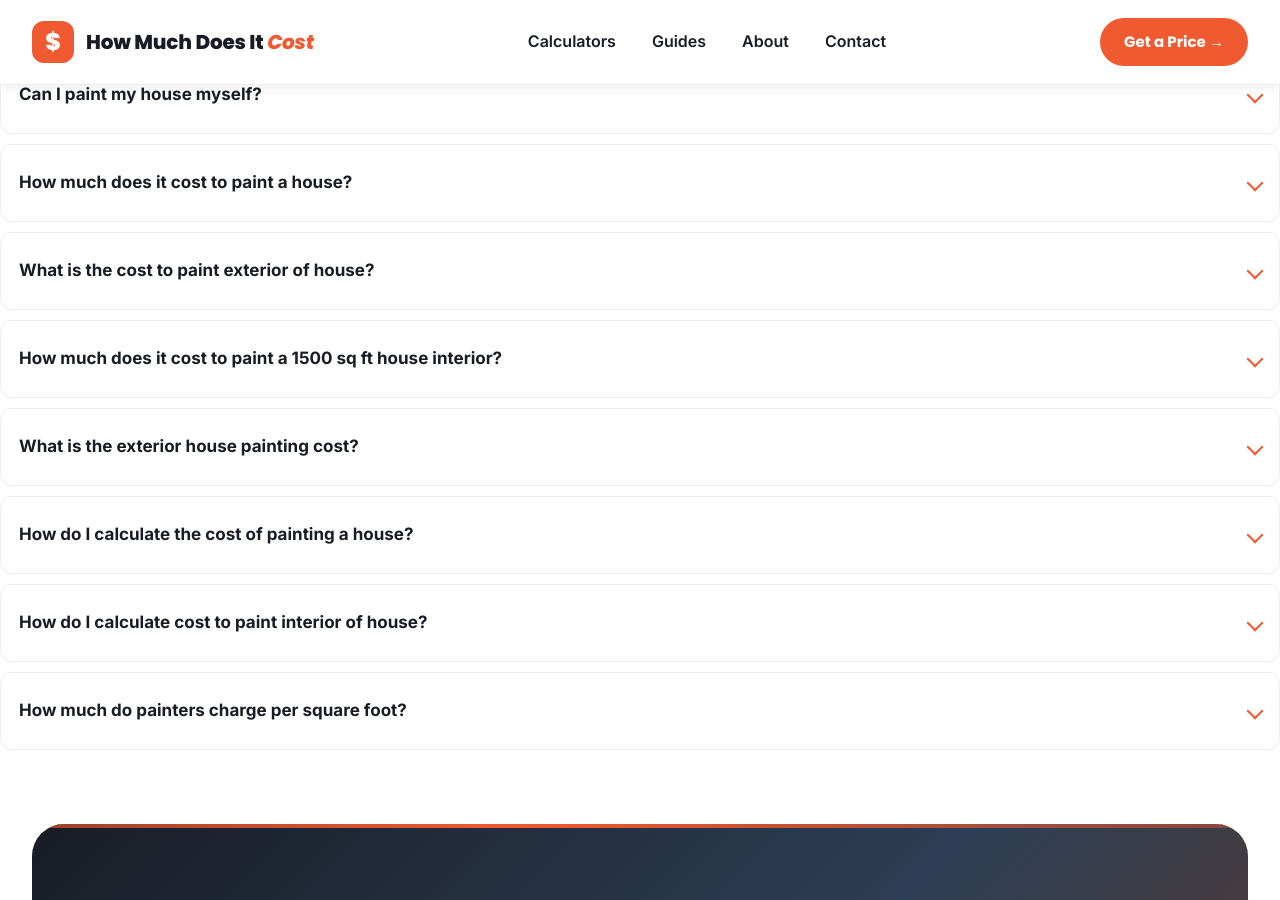
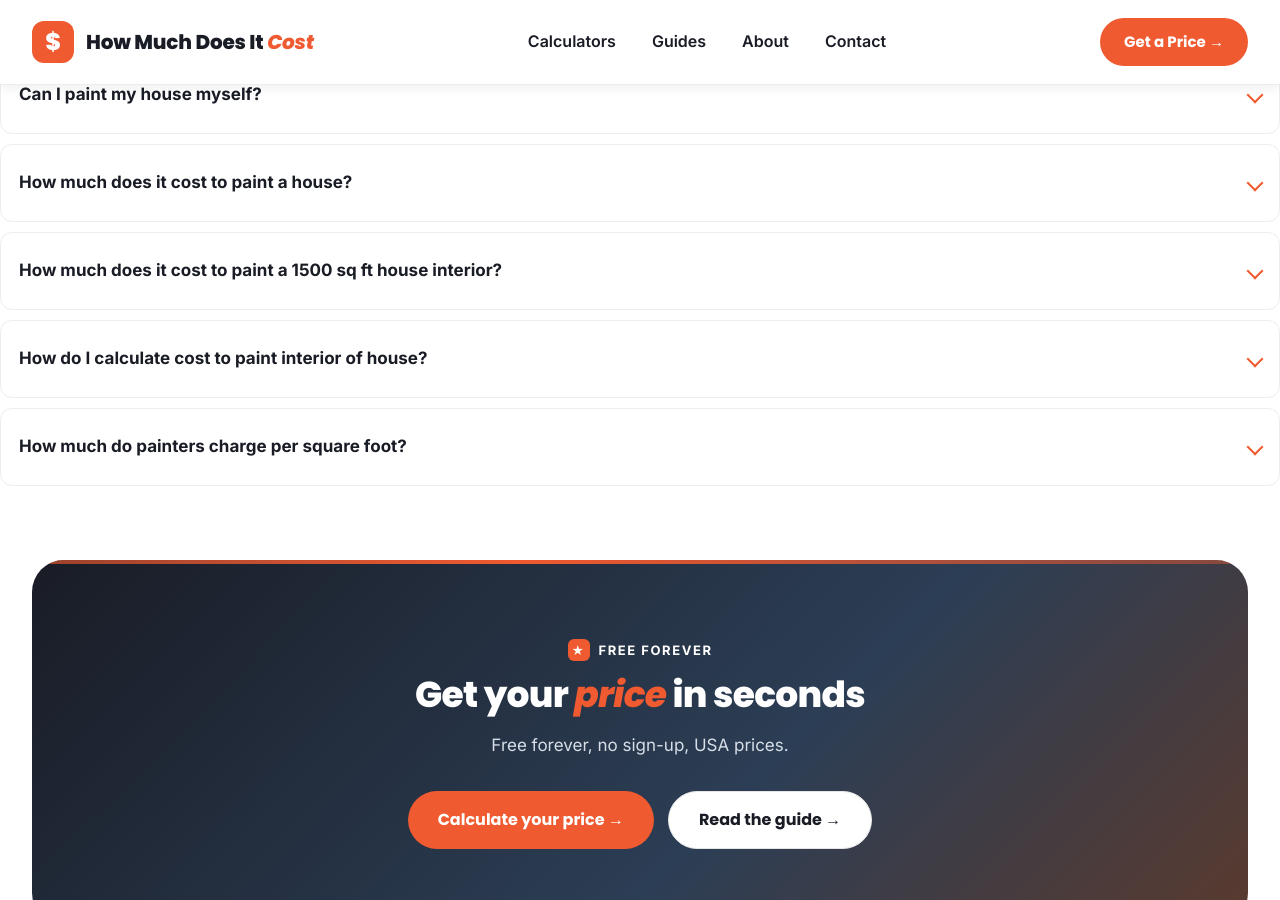
Before and after one commit to zaidmeo09-dhangal/howmuchdoesitcostusa, a Jekyll site: the page built from house-painting-cost-calculator.md, in a window 1280 px wide and 900 px high, scrolled down 12390 px. Built offline with Jekyll 4.4.1, drawn with Linux system fonts in a browser that asks for light colours.

Commit message:
Initial deploy: add house-painting-cost-calculator.md

```diff
--- a/house-painting-cost-calculator.md
+++ b/house-painting-cost-calculator.md
@@ -106,36 +106,12 @@ schema: |
             "name": "How much does it cost to paint a house?",
             "acceptedAnswer": {
               "@type": "Answer",
-              "text": "A typical exterior paint job for a 1,800 sq ft home costs about $4,200, with a sample range of $2,800 to $6,800. The same home interior costs about $3,350 typical."
-            }
-          },
-          {
-            "@type": "Question",
-            "name": "What is the cost to paint exterior of house?",
-            "acceptedAnswer": {
-              "@type": "Answer",
-              "text": "The cost to paint the exterior of a house is $2.33 per sq ft of floor area, so a 1,800 sq ft home costs about $4,200 typical, with a sample range of $2,800 to $6,800. Exterior painting costs $1.50 to $4 per square foot, per Angi."
+              "text": "A typical exterior paint job for a 1,800 sq ft home costs about $4,200, with a sample range of $2,800 to $6,800, at $2.33 per sq ft of floor area. Exterior painting costs $1.50 to $4 per square foot, per Angi. The same home interior costs about $3,350 typical."
             }
           },
           {
             "@type": "Question",
             "name": "How much does it cost to paint a 1500 sq ft house interior?",
-            "acceptedAnswer": {
-              "@type": "Answer",
-              "text": "A 1500 sq ft house interior costs about $2,800 typical, from 1,500 times $1.85, which is $2,775, rounded to $2,800, with a sample range of about $1,870 to $4,530."
-            }
-          },
-          {
-            "@type": "Question",
-            "name": "What is the exterior house painting cost?",
-            "acceptedAnswer": {
-              "@type": "Answer",
-              "text": "Exterior house painting cost for a 1,800 sq ft home is about $4,200 typical, with a sample range of $2,800 to $6,800, at $2.33 per sq ft of floor area."
-            }
-          },
-          {
-            "@type": "Question",
-            "name": "How do I calculate the cost of painting a house?",
             "acceptedAnswer": {
               "@type": "Answer",
               "text": "Multiply the home floor area by the job rate: $2.33 per sq ft for exterior and $1.85 per sq ft for interior. For a 1,800 sq ft home that is $4,200 typical exterior and $3,350 typical interior."
@@ -561,22 +537,10 @@ schema: |
   </details>
   <details class="faq">
     <summary>How much does it cost to paint a house?</summary>
-    <p>A typical exterior paint job for a 1,800 sq ft home costs about $4,200, with a sample range of $2,800 to $6,800. The same home interior costs about $3,350 typical.</p>
-  </details>
-  <details class="faq">
-    <summary>What is the cost to paint exterior of house?</summary>
-    <p>The cost to paint the exterior of a house is $2.33 per sq ft of floor area, so a 1,800 sq ft home costs about $4,200 typical, with a sample range of $2,800 to $6,800. Exterior painting costs $1.50 to $4 per square foot, per Angi.</p>
+    <p>A typical exterior paint job for a 1,800 sq ft home costs about $4,200, with a sample range of $2,800 to $6,800, at $2.33 per sq ft of floor area. Exterior painting costs $1.50 to $4 per square foot, per Angi. The same home interior costs about $3,350 typical.</p>
   </details>
   <details class="faq">
     <summary>How much does it cost to paint a 1500 sq ft house interior?</summary>
-    <p>A 1500 sq ft house interior costs about $2,800 typical, from 1,500 times $1.85, which is $2,775, rounded to $2,800, with a sample range of about $1,870 to $4,530.</p>
-  </details>
-  <details class="faq">
-    <summary>What is the exterior house painting cost?</summary>
-    <p>Exterior house painting cost for a 1,800 sq ft home is about $4,200 typical, with a sample range of $2,800 to $6,800, at $2.33 per sq ft of floor area.</p>
-  </details>
-  <details class="faq">
-    <summary>How do I calculate the cost of painting a house?</summary>
     <p>Multiply the home floor area by the job rate: $2.33 per sq ft for exterior and $1.85 per sq ft for interior. For a 1,800 sq ft home that is $4,200 typical exterior and $3,350 typical interior.</p>
   </details>
   <details class="faq">
```
